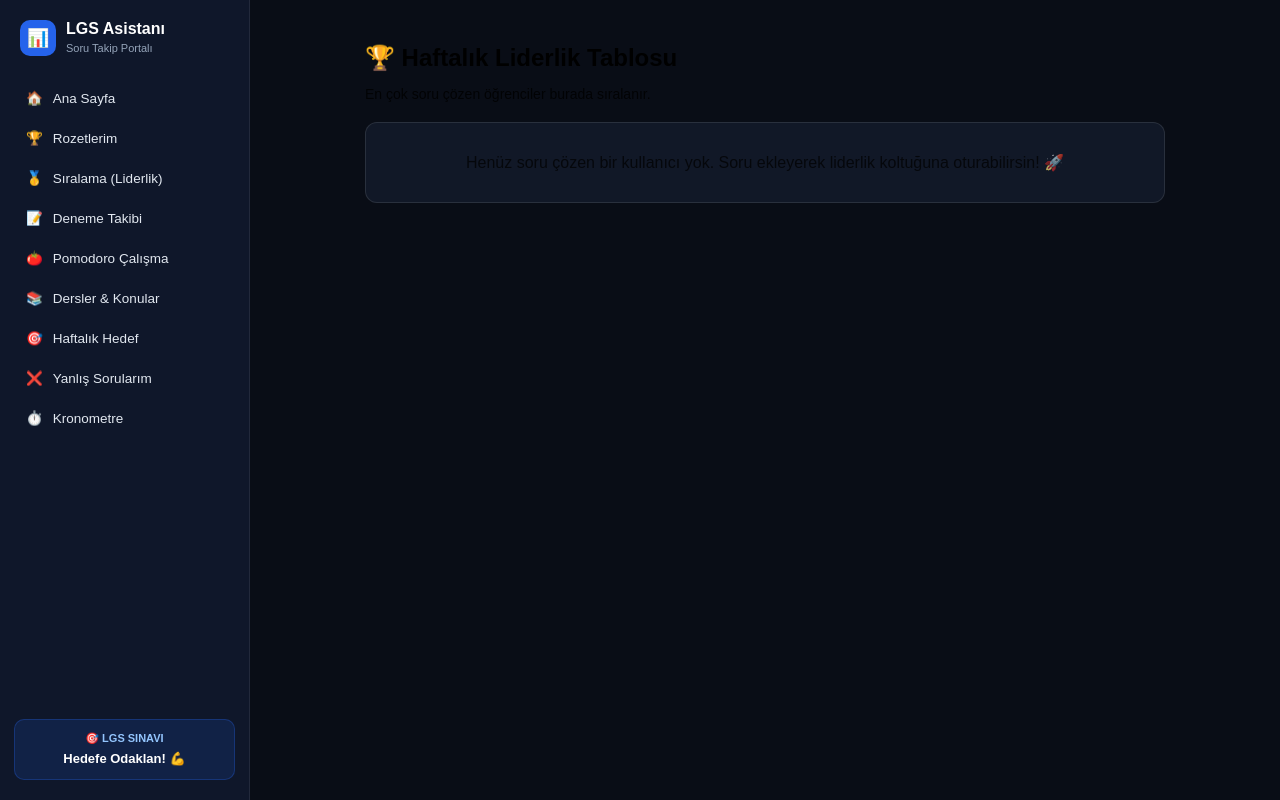
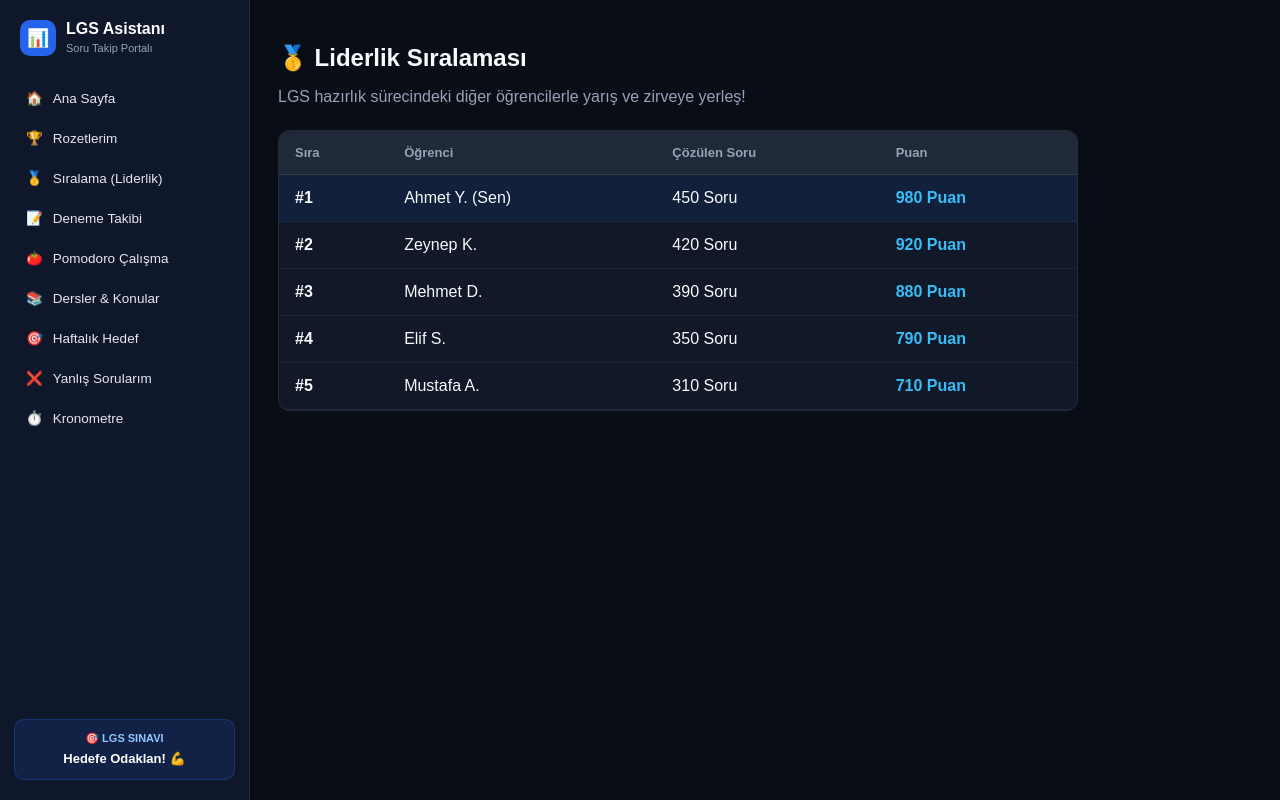
Before and after one commit to ienesbakrac-arch/lgs-soru-takip, a Next.js app: page /siralama in a window 1280 px wide. Built offline with nearby package versions, Linux system fonts and the light colour scheme.

Commit message:
Add files via upload

```diff
--- a/src/app/siralama/page.tsx
+++ b/src/app/siralama/page.tsx
@@ -1,76 +1,40 @@
 "use client";
 
-import { useState, useEffect } from "react";
-
-interface Ogrenci {
-  id: number;
-  ad: string;
-  soruSayisi: number;
-}
-
 export default function Siralama() {
-  const [ogrenciler, setOgrenciler] = useState<Ogrenci[]>([]);
-
-  useEffect(() => {
-    // Hafızadaki kullanıcı verisini ve soru sayısını çek
-    const kayitliKullanici = localStorage.getItem("kullaniciAdi") || "Sen";
-    const kayitliHaftalik = Number(localStorage.getItem("haftalikToplam") || 0);
-
-    if (kayitliHaftalik > 0) {
-      setOgrenciler([{ id: 1, ad: kayitliKullanici, soruSayisi: kayitliHaftalik }]);
-    }
-  }, []);
-
-  const madalyaGetir = (sira: number) => {
-    if (sira === 1) return "🥇";
-    if (sira === 2) return "🥈";
-    if (sira === 3) return "🥉";
-    return `#${sira}`;
-  };
+  const ogrenciler = [
+    { sira: 1, isim: "Ahmet Y. (Sen)", soru: 450, puan: 980 },
+    { sira: 2, isim: "Zeynep K.", soru: 420, puan: 920 },
+    { sira: 3, isim: "Mehmet D.", soru: 390, puan: 880 },
+    { sira: 4, isim: "Elif S.", soru: 350, puan: 790 },
+    { sira: 5, isim: "Mustafa A.", soru: 310, puan: 710 },
+  ];
 
   return (
-    <div style={{ maxWidth: "800px", margin: "0 auto" }}>
-      <h1 style={{ fontSize: "24px", fontWeight: "bold", marginBottom: "8px" }}>🏆 Haftalık Liderlik Tablosu</h1>
-      <p style={{ fontSize: "14px", opacity: 0.8, marginBottom: "20px" }}>
-        En çok soru çözen öğrenciler burada sıralanır.
-      </p>
+    <div style={{ color: "#f8fafc", maxWidth: "800px" }}>
+      <h1 style={{ fontSize: "24px", marginBottom: "8px" }}>🥇 Liderlik Sıralaması</h1>
+      <p style={{ color: "#94a3b8", marginBottom: "24px" }}>LGS hazırlık sürecindeki diğer öğrencilerle yarış ve zirveye yerleş!</p>
 
-      <div style={{ backgroundColor: "var(--bg-card)", borderRadius: "12px", border: "1px solid var(--border-color)", overflow: "hidden" }}>
-        {ogrenciler.length === 0 ? (
-          <div style={{ padding: "30px", textAlign: "center", opacity: 0.7 }}>
-            Henüz soru çözen bir kullanıcı yok. Soru ekleyerek liderlik koltuğuna oturabilirsin! 🚀
-          </div>
-        ) : (
-          ogrenciler.map((item, index) => (
-            <div
-              key={item.id}
-              style={{
-                display: "flex",
-                alignItems: "center",
-                justifyContent: "space-between",
-                padding: "14px 20px",
-                borderBottom: "1px solid var(--border-color)",
-                backgroundColor: index === 0 ? "rgba(37, 99, 235, 0.08)" : "transparent"
-              }}
-            >
-              <div style={{ display: "flex", alignItems: "center", gap: "16px" }}>
-                <span style={{ fontSize: "20px", fontWeight: "bold", width: "30px", textAlign: "center" }}>
-                  {madalyaGetir(index + 1)}
-                </span>
-                <div>
-                  <h4 style={{ margin: 0, fontSize: "16px", fontWeight: "bold" }}>{item.ad} (Siz)</h4>
-                </div>
-              </div>
-
-              <div style={{ textAlign: "right" }}>
-                <span style={{ fontSize: "16px", fontWeight: "bold", color: "#2563eb" }}>
-                  {item.soruSayisi}
-                </span>
-                <span style={{ fontSize: "12px", display: "block", opacity: 0.7 }}>Soru</span>
-              </div>
-            </div>
-          ))
-        )}
+      <div style={{ backgroundColor: "#111827", borderRadius: "12px", border: "1px solid rgba(255,255,255,0.08)", overflow: "hidden" }}>
+        <table style={{ width: "100%", borderCollapse: "collapse", textAlign: "left" }}>
+          <thead>
+            <tr style={{ backgroundColor: "#1f2937", borderBottom: "1px solid rgba(255,255,255,0.08)", color: "#94a3b8", fontSize: "13px" }}>
+              <th style={{ padding: "14px 16px" }}>Sıra</th>
+              <th style={{ padding: "14px 16px" }}>Öğrenci</th>
+              <th style={{ padding: "14px 16px" }}>Çözülen Soru</th>
+              <th style={{ padding: "14px 16px" }}>Puan</th>
+            </tr>
+          </thead>
+          <tbody>
+            {ogrenciler.map((item) => (
+              <tr key={item.sira} style={{ borderBottom: "1px solid rgba(255,255,255,0.05)", backgroundColor: item.sira === 1 ? "rgba(37, 99, 235, 0.1)" : "transparent" }}>
+                <td style={{ padding: "14px 16px", fontWeight: "bold" }}>#{item.sira}</td>
+                <td style={{ padding: "14px 16px" }}>{item.isim}</td>
+                <td style={{ padding: "14px 16px" }}>{item.soru} Soru</td>
+                <td style={{ padding: "14px 16px", color: "#38bdf8", fontWeight: "bold" }}>{item.puan} Puan</td>
+              </tr>
+            ))}
+          </tbody>
+        </table>
       </div>
     </div>
   );
```
Also changed, not shown: src/app/haftalik-hedef/page.tsx (+32 -25 lines).
